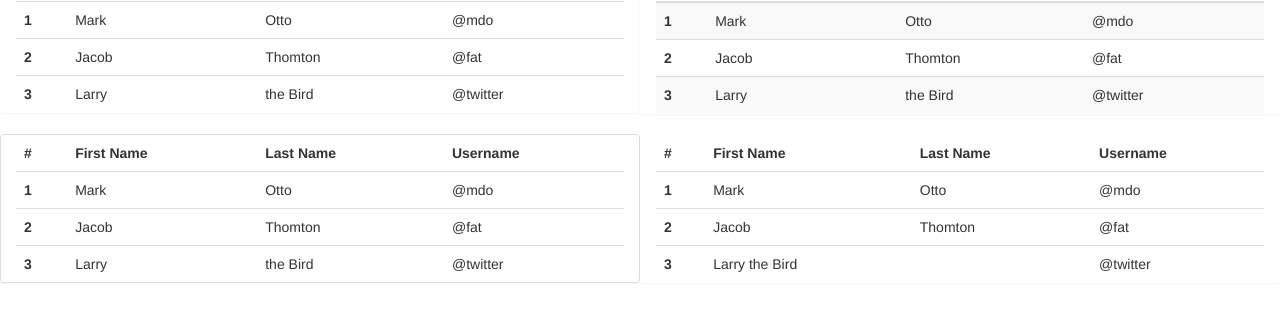
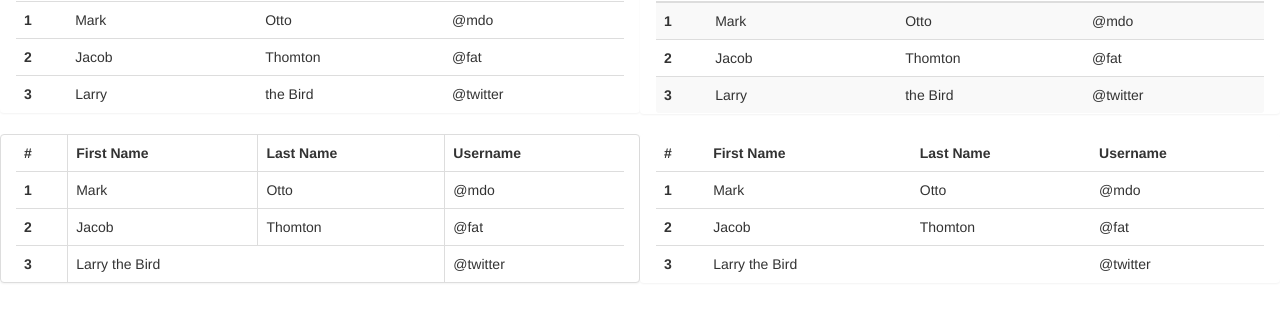
Before and after one commit to bimiriya/bootstrap-template, a plain HTML site: page index.html in a window 1280 px wide. Shown: the part 880-1212 px from the top of the page. Drawn offline with nearby package versions, Linux system fonts and the light colour scheme.

Commit message:
table fixed

```diff
--- a/index.html
+++ b/index.html
@@ -301,7 +301,7 @@
 
     <div class="row">
       <div class="panel panel-default col-xs-6 col-sm-6 col-md-6 col-lg-6">
-      <table class="table">
+      <table class="table table-bordered">
         <tr>
           <th>#</th>
           <th>First Name</th>
@@ -322,8 +322,7 @@
         </tr>
         <tr>
           <th scope="row">3</th>
-          <td>Larry</td>
-          <td>the Bird</td>
+          <td colspan="2">Larry the Bird</td>
           <td>@twitter</td>
         </tr>
       </table>
```
